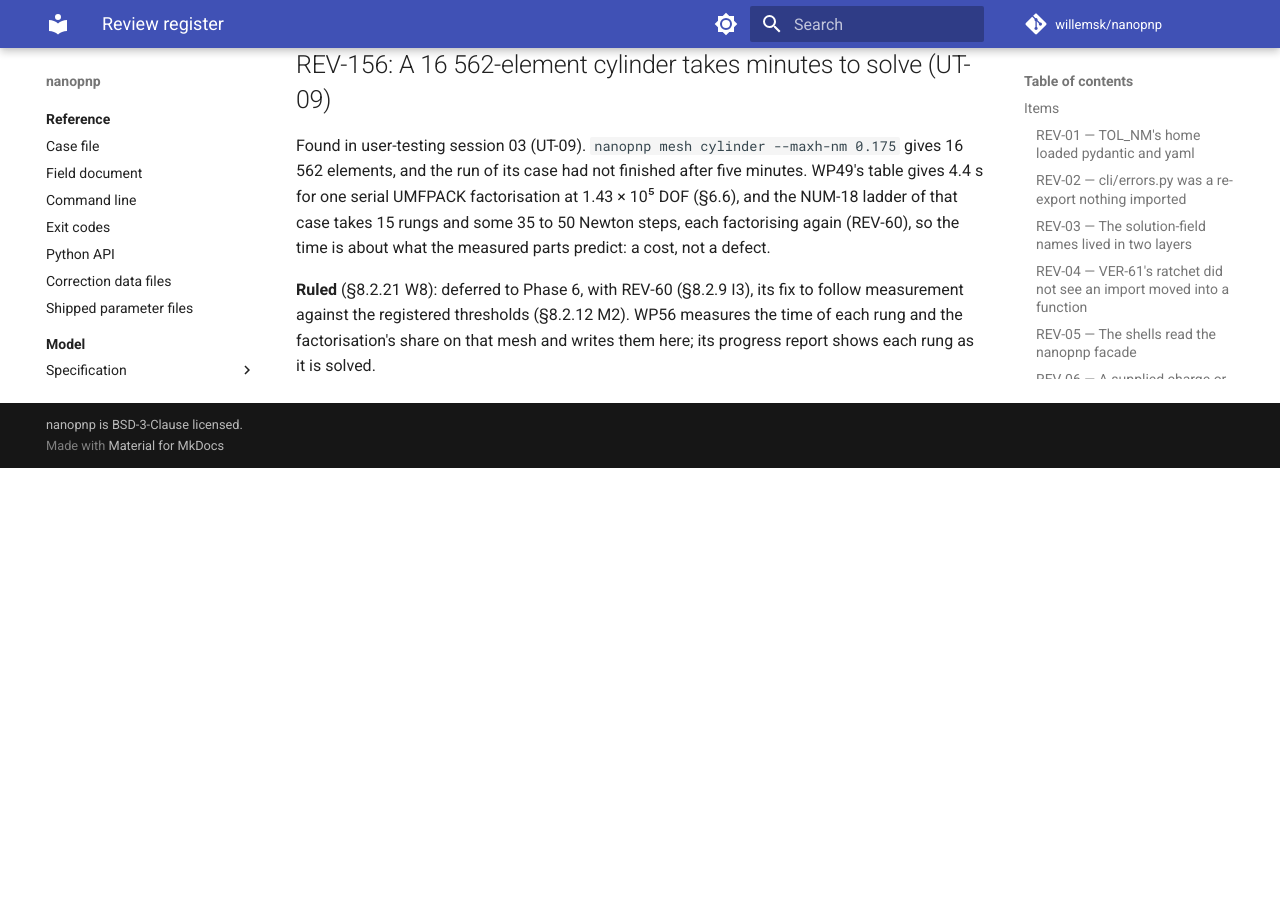
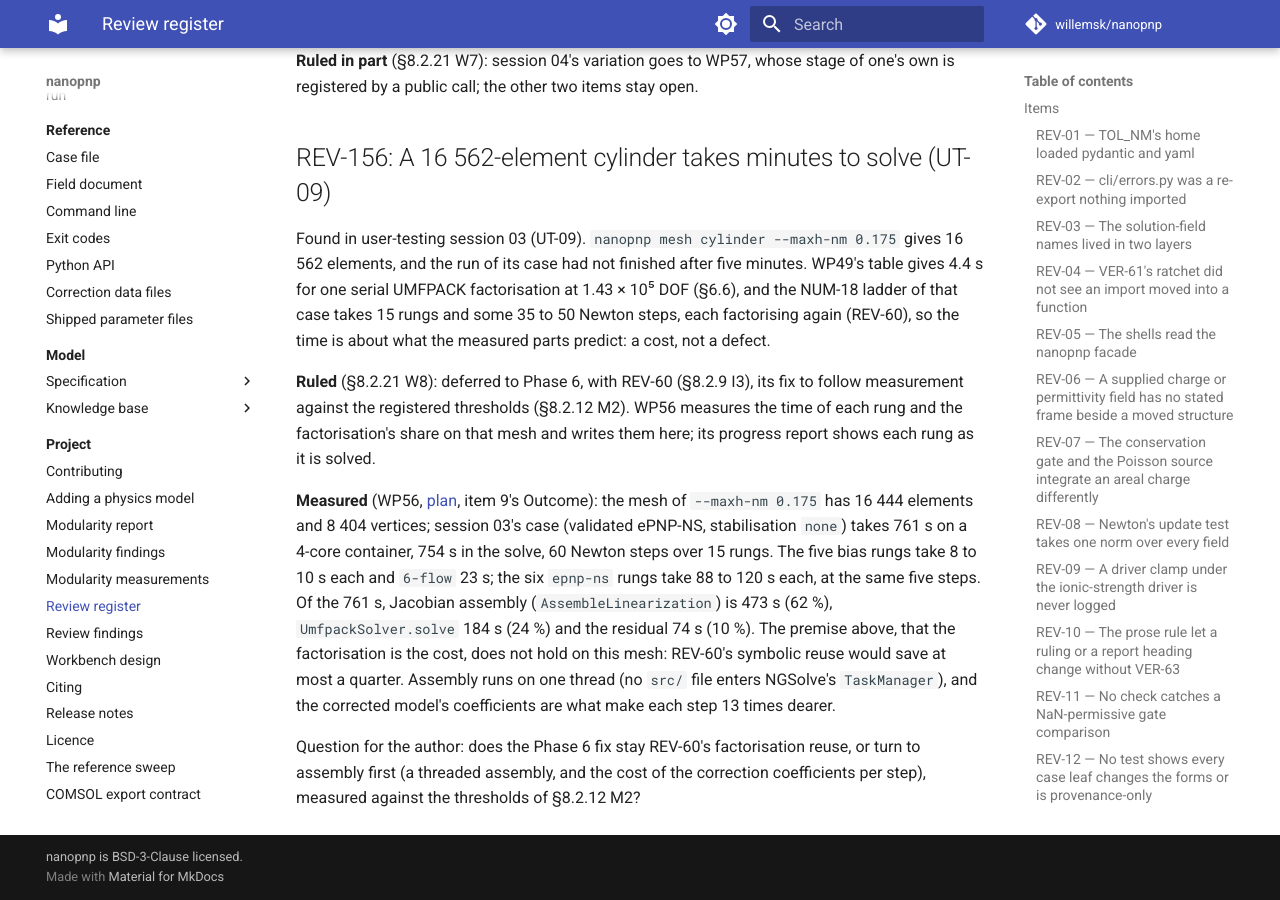
Before and after one commit to willemsk/nanopnp, an MkDocs documentation site: the page built from docs/project/review-items.md, in a window 1280 px wide and 900 px high, scrolled down 53146 px. Built offline with MkDocs 1.6.1 and Material for MkDocs 9.7.7, drawn with Linux system fonts in a browser that asks for light colours; comment, search, counter and statistics services are not loaded; before the commit the page ends 53614 px from its top, so only the background shows below that; some of the changed text lies outside the part shown.

Commit message:
docs: UT-09 measured on the 16 444-element cylinder
Session 03's case on `nanopnp mesh cylinder --maxh-nm 0.175` takes 761 s,
60 Newton steps over 15 rungs. Jacobian assembly is 62 % of it and
UmfpackSolver.solve 24 %, below the plan's 50 %, and the six epnp-ns rungs
are 10 to 14 times the bias rungs at the same step count. The numbers are in
the plan's Outcome and REV-156, with the question for the author.

W8, UT-09, REV-156

Co-Authored-By: Claude Opus 5.5 <noreply@anthropic.com>
Claude-Session: https://claude.ai/code/session_01DnBK7fmQoosfX3inAJM8He

```diff
--- a/docs/project/review-items.md
+++ b/docs/project/review-items.md
@@ -1696,6 +1696,10 @@ is in this package (no `src/` change); the author rules.
 **Ruled** (§8.2.21 W5): accepted, for WP56. The pipeline hands the gate its remedy from where the mesh came from,
 and QR-12's NOTE on the remedy states the rule for every gate.
 
+**Fixed** (WP56, [plan](../plans/wp56-command-line-read-by-a-person.md)): `solve/state.py:wall_distance_remedy` gives
+the gate `numerics.mesh.wall_h_nm` for a generated mesh, and the supplied file with `nanopnp mesh cylinder
+--wall-h-nm` otherwise (`test_num34_refusal_names_a_setting_the_run_reads`).
+
 ## REV-155: WP55 review items the author rules on: the rectification claim's source, session 04's variation, a duplicated parser
 
 Left by the review of WP55 ([CODE_REVIEW_019](../code_reviews/CODE_REVIEW_019.md)); each needs the author or a
@@ -1730,3 +1734,16 @@ factorising again (REV-60), so the time is about what the measured parts predict
 **Ruled** (§8.2.21 W8): deferred to Phase 6, with REV-60 (§8.2.9 I3), its fix to follow measurement against the
 registered thresholds (§8.2.12 M2). WP56 measures the time of each rung and the factorisation's share on that mesh
 and writes them here; its progress report shows each rung as it is solved.
+
+**Measured** (WP56, [plan](../plans/wp56-command-line-read-by-a-person.md), item 9's Outcome): the mesh of
+`--maxh-nm 0.175` has 16 444 elements and 8 404 vertices; session 03's case (validated ePNP-NS, stabilisation
+`none`) takes 761 s on a 4-core container, 754 s in the solve, 60 Newton steps over 15 rungs. The five bias rungs
+take 8 to 10 s each and `6-flow` 23 s; the six `epnp-ns` rungs take 88 to 120 s each, at the same five steps. Of
+the 761 s, Jacobian assembly (`AssembleLinearization`) is 473 s (62 %), `UmfpackSolver.solve` 184 s (24 %) and the
+residual 74 s (10 %). The premise above, that the factorisation is the cost, does not hold on this mesh: REV-60's
+symbolic reuse would save at most a quarter. Assembly runs on one thread (no `src/` file enters NGSolve's
+`TaskManager`), and the corrected model's coefficients are what make each step 13 times dearer.
+
+Question for the author: does the Phase 6 fix stay REV-60's factorisation reuse, or turn to assembly first (a
+threaded assembly, and the cost of the correction coefficients per step), measured against the thresholds of
+§8.2.12 M2?
```
Also changed, not shown: docs/plans/wp56-command-line-read-by-a-person.md (+12 -0 lines).
